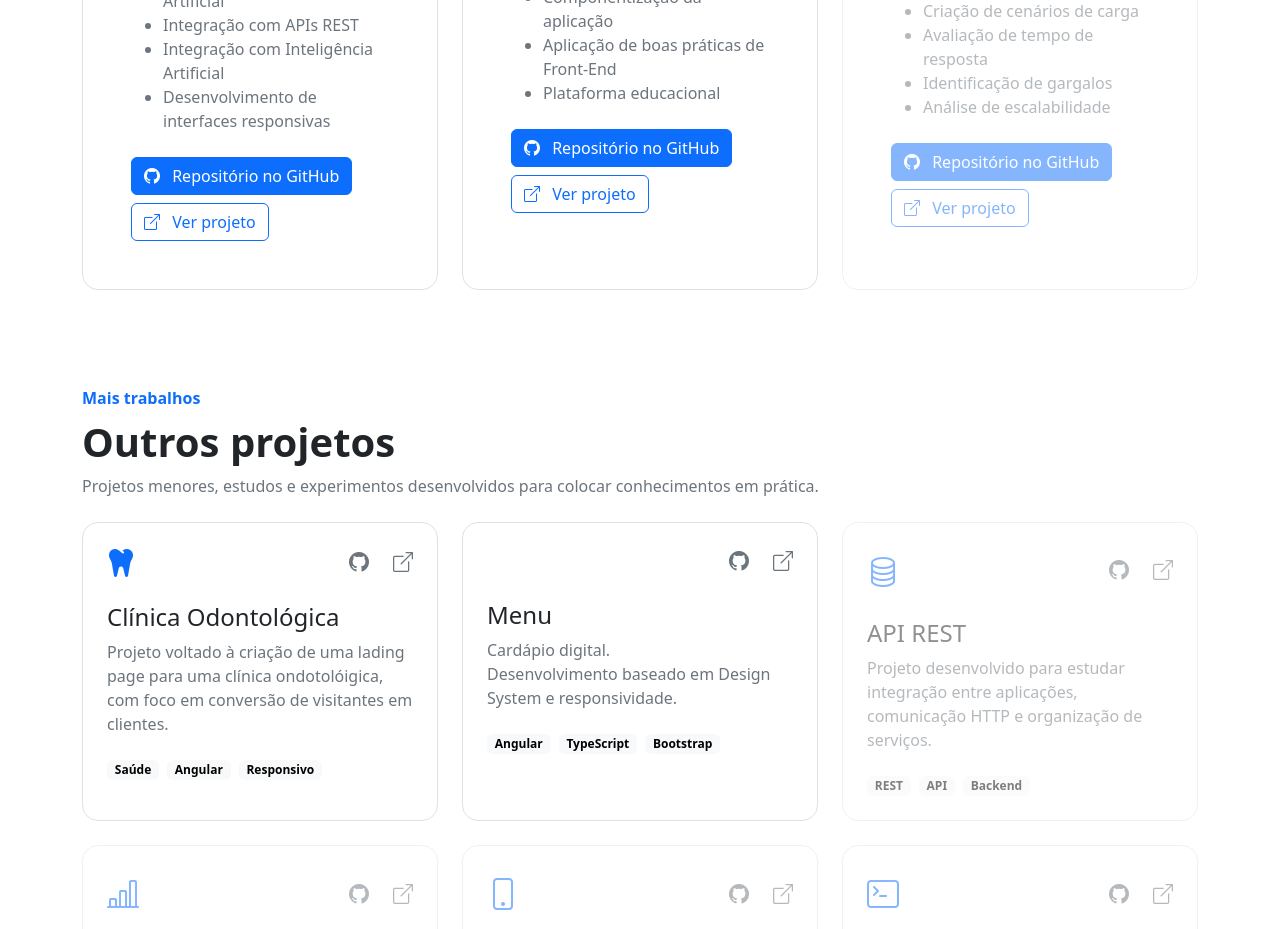
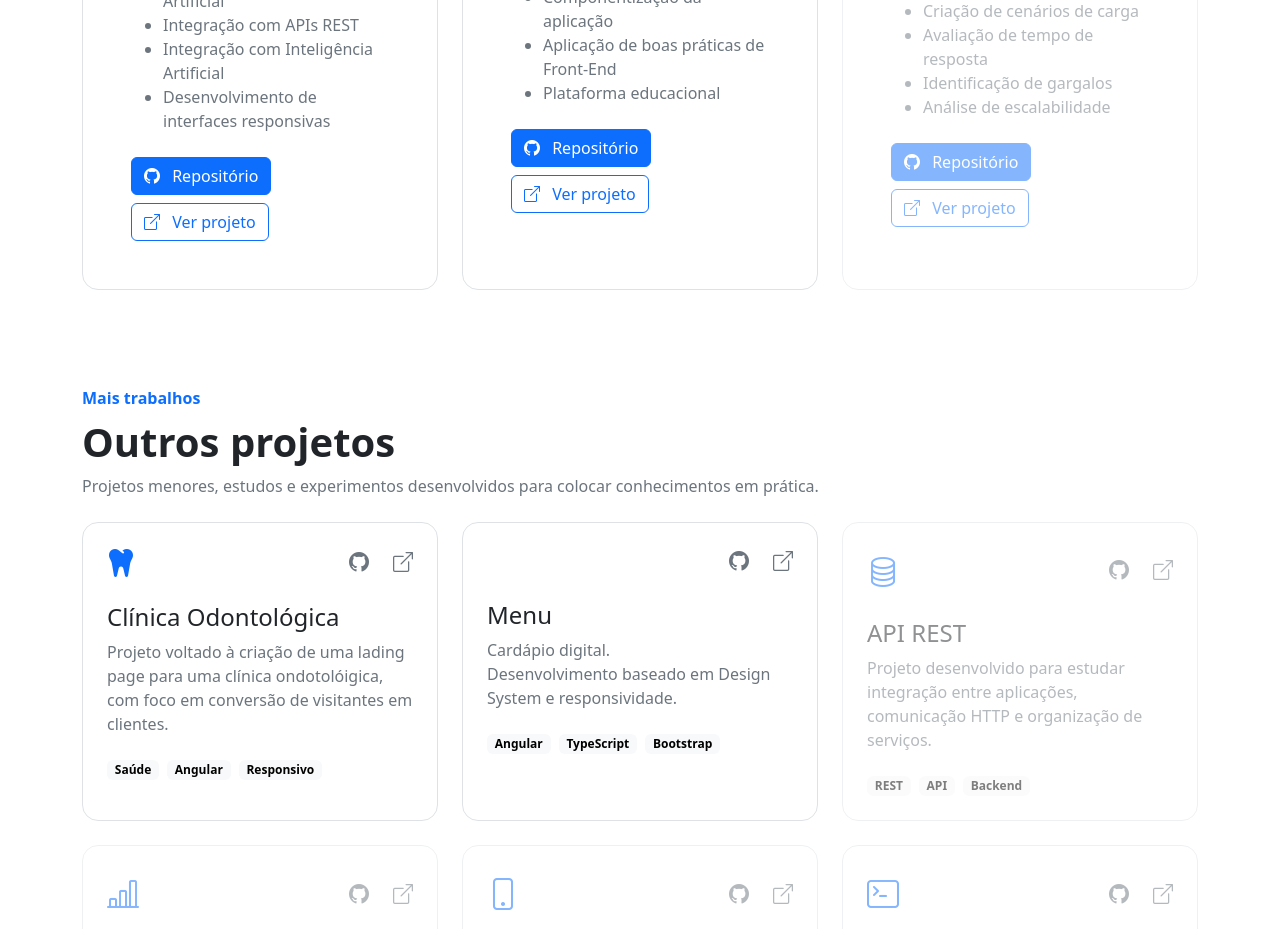
Before and after one commit to ronaldosabino/professional-portfolio, an Angular app: page /projects in a window 1280 px wide. Shown: the part 1380-2309 px from the top of the page. Built offline with nearby package versions, Linux system fonts and the light colour scheme.

Commit message:
feat: simplify GitHub repository label in project details

```diff
--- a/src/app/features/projects/projects.ts
+++ b/src/app/features/projects/projects.ts
@@ -199,7 +199,7 @@ export class Projects {
               itemThree: 'Integração com Inteligência Artificial',
               itemFour: 'Desenvolvimento de interfaces responsivas',
             },
-            gitHubRepository: 'Repositório no GitHub',
+            gitHubRepository: 'Repositório',
             viewProjectButton: 'Ver projeto',
           },
 
@@ -219,7 +219,7 @@ export class Projects {
               itemThree: 'Aplicação de boas práticas de Front-End',
               itemFour: 'Plataforma educacional',
             },
-            gitHubRepository: 'Repositório no GitHub',
+            gitHubRepository: 'Repositório',
             viewProjectButton: 'Ver projeto',
           },
 
@@ -239,7 +239,7 @@ export class Projects {
               itemThree: 'Identificação de gargalos',
               itemFour: 'Análise de escalabilidade',
             },
-            gitHubRepository: 'Repositório no GitHub',
+            gitHubRepository: 'Repositório',
             viewProjectButton: 'Ver projeto',
           },
         },
@@ -363,7 +363,7 @@ export class Projects {
               itemThree: 'Artificial Intelligence integration',
               itemFour: 'Responsive interface development',
             },
-            gitHubRepository: 'GitHub Repository',
+            gitHubRepository: 'Repository',
             viewProjectButton: 'View project',
           },
 
@@ -383,7 +383,7 @@ export class Projects {
               itemThree: 'Application of Front-End best practices',
               itemFour: 'Educational platform',
             },
-            gitHubRepository: 'GitHub Repository',
+            gitHubRepository: 'Repository',
             viewProjectButton: 'View project',
           },
 
@@ -403,7 +403,7 @@ export class Projects {
               itemThree: 'Bottleneck identification',
               itemFour: 'Scalability analysis',
             },
-            gitHubRepository: 'GitHub Repository',
+            gitHubRepository: 'Repository',
             viewProjectButton: 'View project',
           },
         },
@@ -527,7 +527,7 @@ export class Projects {
               itemThree: 'Integración con Inteligencia Artificial',
               itemFour: 'Desarrollo de interfaces responsivas',
             },
-            gitHubRepository: 'Repositorio en GitHub',
+            gitHubRepository: 'Repositorio',
             viewProjectButton: 'Ver proyecto',
           },
 
@@ -547,7 +547,7 @@ export class Projects {
               itemThree: 'Aplicación de buenas prácticas de Front-End',
               itemFour: 'Plataforma educativa',
             },
-            gitHubRepository: 'Repositorio en GitHub',
+            gitHubRepository: 'Repositorio',
             viewProjectButton: 'Ver proyecto',
           },
 
@@ -567,7 +567,7 @@ export class Projects {
               itemThree: 'Identificación de cuellos de botella',
               itemFour: 'Análisis de escalabilidad',
             },
-            gitHubRepository: 'Repositorio en GitHub',
+            gitHubRepository: 'Repositorio',
             viewProjectButton: 'Ver proyecto',
           },
         },
```
